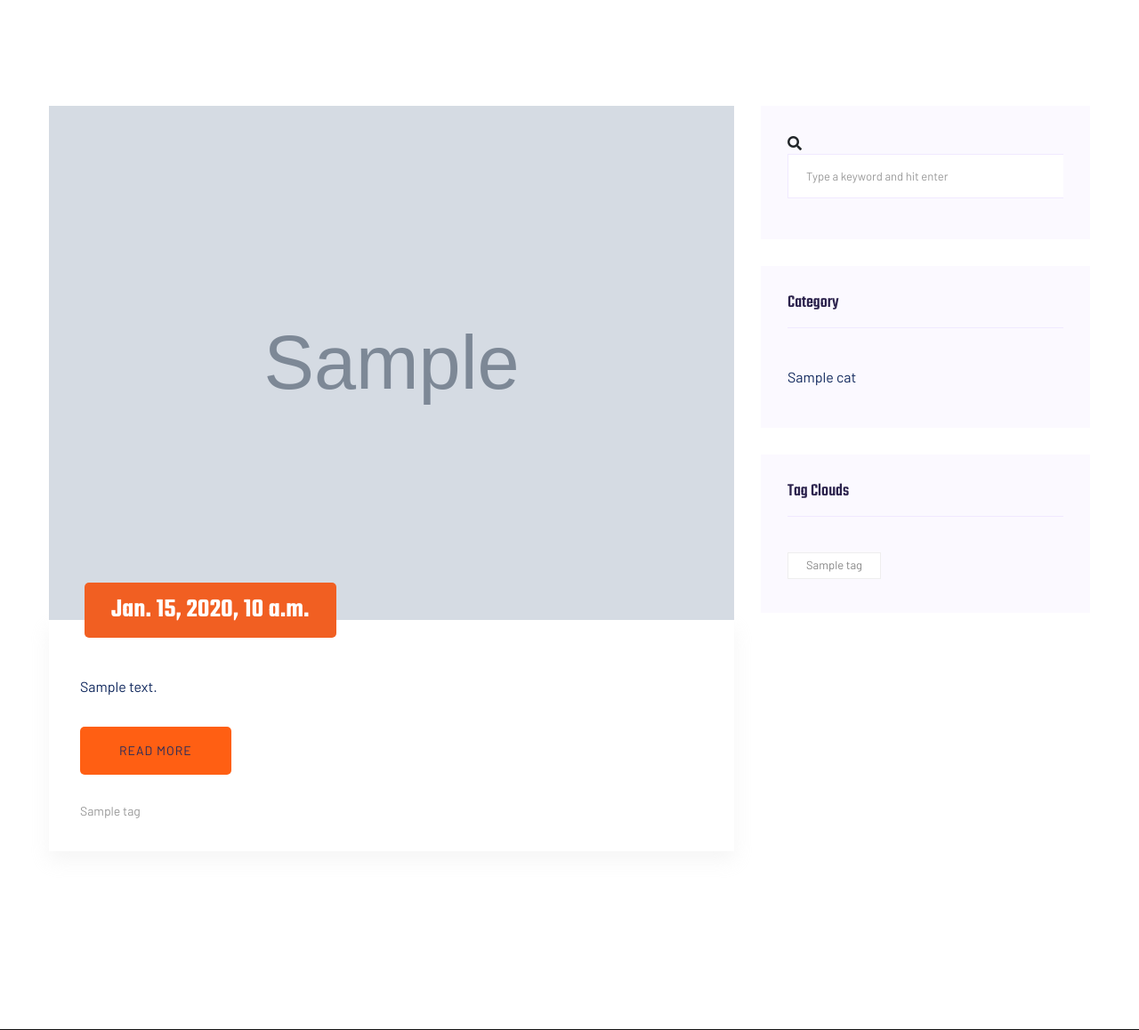
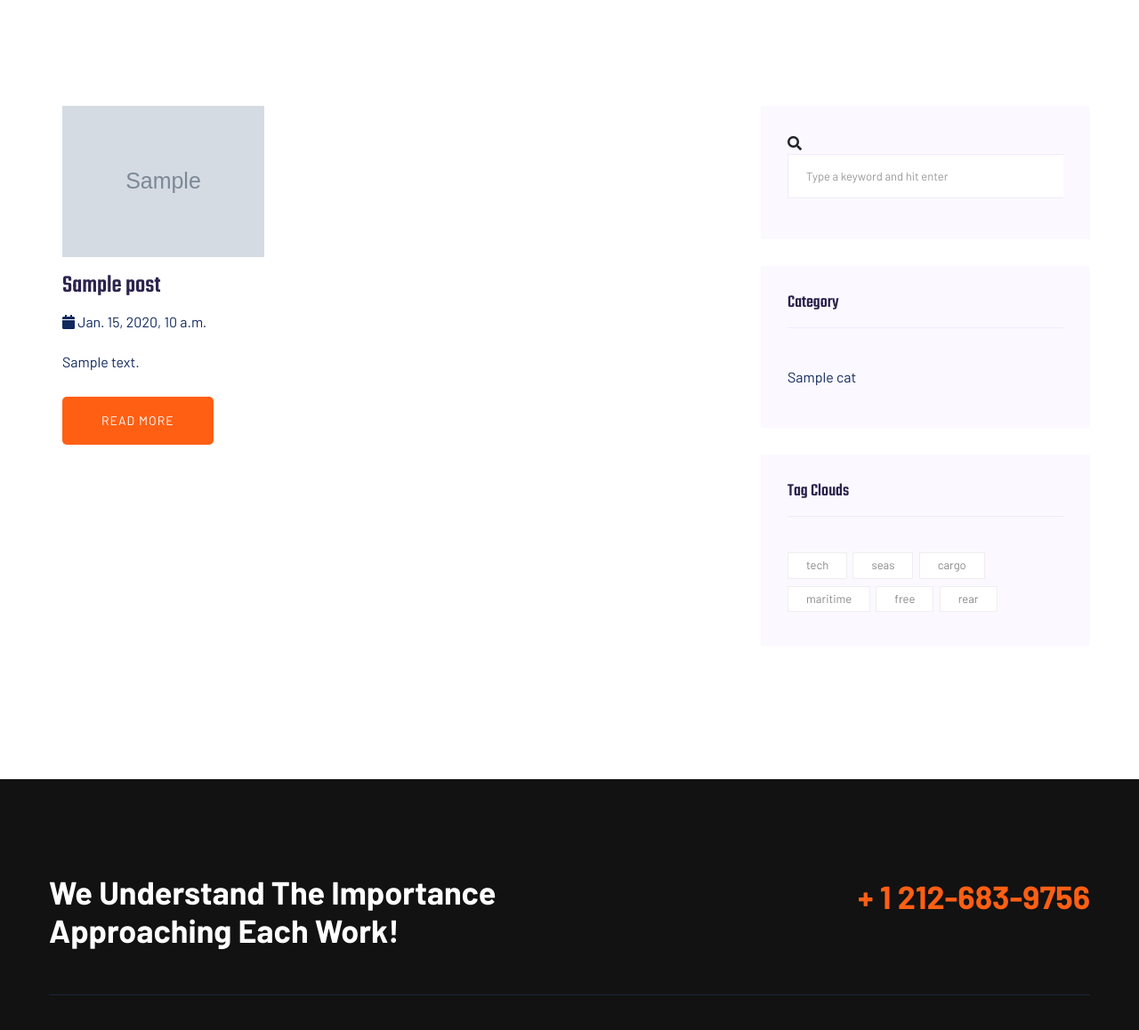
Before and after one commit to dracangelo/logic, a Django app: template blog/templates/post/blog.html in a window 1280 px wide. Shown: the part 607-1765 px from the top of the page at 89% size. Run offline with Django 3.2, Linux system fonts and the light colour scheme; data comes from the database, SQL or seed files in the repository; the template is opened without the code that fills it: values that come from a table or form of the project are taken from there, most other values are stand-ins (such as "Sample title", 1, 10 or a date in 2020); grey boxes marked "Sample" are stand-in pictures; parts of the project's set-up code (start-up, migrations or seed data) failed here and were passed over; some libraries are stand-ins or nearby versions.

Commit message:
new commit

```diff
--- a/about/templates/about/about.html
+++ b/about/templates/about/about.html
@@ -104,7 +104,7 @@
                         <div class="single-team mb-30 text-center">
                           <div class="card-deck">
                              <div class="card team-img">
-                                <img class="card-img-top img-fluid" src="{{ i.image.url }}" width="200px" height="40px" alt="Card image cap">
+                                <img class="card-img-top img-fluid" class="img-fluid" src="{{ i.image.url }}" width="200px" height="40px" alt="Card image cap">
                                 <div class="card-body team-caption">
                                   <h5 class="card-title">{{ i.title }}</h5>
                                   <p class="card-text">{{ i.position }}</p>
@@ -150,7 +150,7 @@
                                     <!-- founder -->
                                     <div class="testimonial-founder d-flex align-items-center">
                                         <div class="founder-img">
-                                            <img class="img-thumbnail" src="{{ n.image.url }}" alt="" width="200" height="200">
+                                            <img class="img-thumbnail img-fluid"  src="{{ n.image.url }}" alt="" width="200" height="200">
                                         </div>
                                         <div class="founder-text">
                                             <span>{{  n.client }}</span>
--- a/blog/templates/post/blog.html
+++ b/blog/templates/post/blog.html
@@ -32,28 +32,21 @@
                     <div class="col-lg-8 mb-5 mb-lg-0">
                         <div class="blog_left_sidebar">
 
-                            {% for dre in post_list %}
-                            <article class="blog_item">
-                                <div class="blog_item_img">
-                                    <img class="card-img rounded-0" src="{{ dre.image.url }}" alt="">
-                                    <a href="#" class="blog_item_date">
-                                        <h3>{{ dre.created }}</h3>
+                            {% for post in post_list %}
 
-                                    </a>
+                                <div class="col-md-4">
+                                    <div class="media d-block media-bg-white mb-5" data-aos="fade-up"  data-aos-delay="400">
+                                    <figure>
+                                        <a href="{% url 'blog:post_detail' post.id %}"><img src="{{post.image.url}}" alt="Image placeholder" class="img-fluid"></a>
+                                    </figure>
+                                    <div class="media-body">
+                                        <h3><a href="{% url 'blog:post_detail' post.id %}">{{post}}</a></h3>
+                                        <p class="post-meta"><span><span class="fa fa-calendar"></span> {{post.created}}</span></p>
+                                        <p class="mb-4">{{post.content|truncatewords:20}}</p>
+                                        <p><a href="{% url 'blog:post_detail' post.id %}" class="btn btn-primary btn-outline-primary btn-sm">Read More</a></p>
+                                    </div>
+                                    </div> <!-- .media -->
                                 </div>
-
-                                <div class="blog_details">
-
-                                    <p>{{dre.content|truncatewords:20}}</p>
-                                    <p><a href="" class="btn btn-primary btn-outline-primary btn-sm">Read More</a></p>
-                                    <ul class="blog-info-link">
-                                        {% for tag in post_detail.tags.all %}
-                                        <li><a href="{% url 'blog:post_by_tag' tag %}" class="tag-cloud-link">{{tag.name}}</a></li>
-                                        {% endfor %}
-
-                                    </ul>
-                                </div>
-                            </article>
                             {% endfor %}
 
 
@@ -107,7 +100,7 @@
                                 <ul class="list cat-list">
                                     {% for cat in category %}
                                     <li>
-                                        <a href="#" class="d-flex">
+                                        <a href="{% url 'blog:post_by_category' category %}" class="d-flex">
                                             <p>{{ cat.category_name}}</p>
 
                                         </a>
@@ -121,7 +114,7 @@
                             <aside class="single_sidebar_widget tag_cloud_widget">
                                 <h4 class="widget_title">Tag Clouds</h4>
                                 <ul class="list">
-                                        {% for tag in post_detail.tags.all %}
+                                        {% for tag in all_tags %}
                                         <li><a href="{% url 'blog:post_by_tag' tag %}" class="tag-cloud-link">{{tag.name}}</a></li>
                                         {% endfor %}
 
--- a/blog/views.py
+++ b/blog/views.py
@@ -56,7 +56,7 @@ def post_detail(request , id):
         'comment_form' : comment_form
     }
 
-    return render(request , 'post/blog_detail.html' , context)
+    return render(request , 'post/blog_details.html' , context)
 
 def post_by_tag(request , tag):
     post_by_tag = Post.objects.filter(tags__name__in=[tag])
```
Also changed, not shown: blog/templates/post/blog_details.html (+19 -11 lines).
